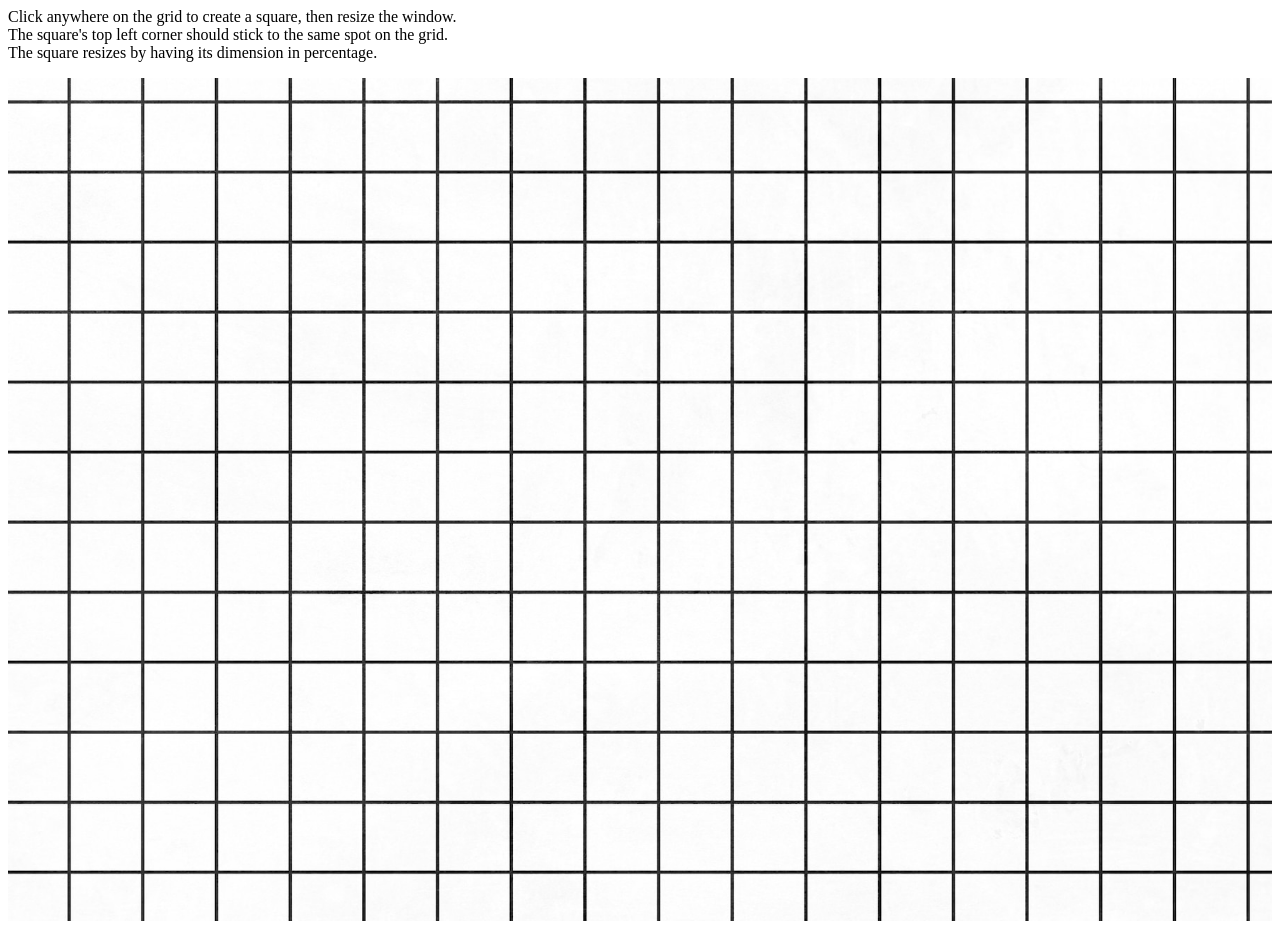
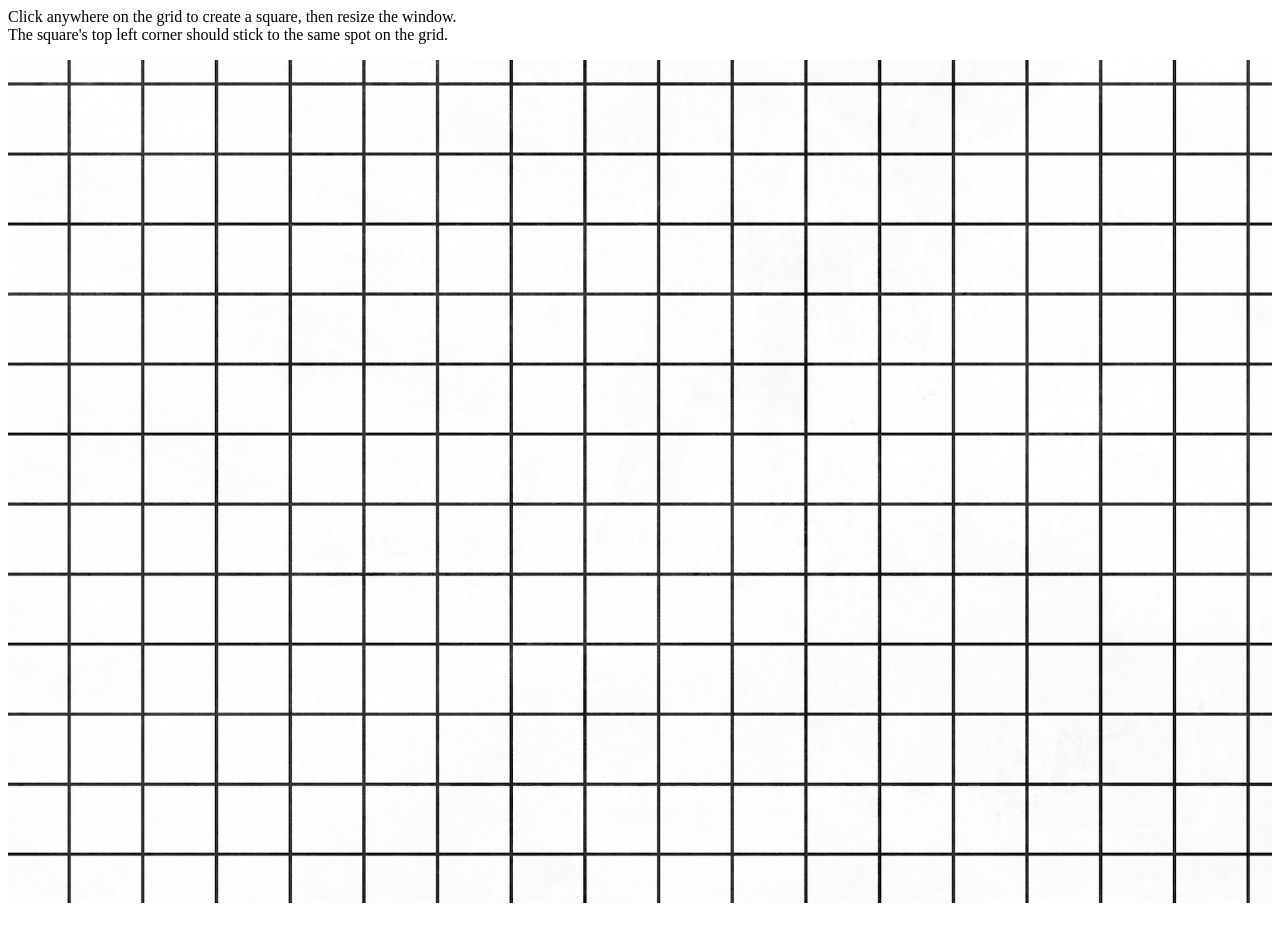
Before and after one commit to viclim/try-resizing, a plain HTML site: page index.html in a window 1280 px wide. Drawn offline with Linux system fonts and the light colour scheme.

Commit message:
Well that's not true anymore

```diff
--- a/index.html
+++ b/index.html
@@ -6,8 +6,6 @@
     Click anywhere on the grid to create a square, then resize the window.
     <br />
     The square's top left corner should stick to the same spot on the grid.
-    <br />
-    The square resizes by having its dimension in percentage.
   </p>
   <div id="container">
     <img id="document" src="./bg.jpg" />
```
